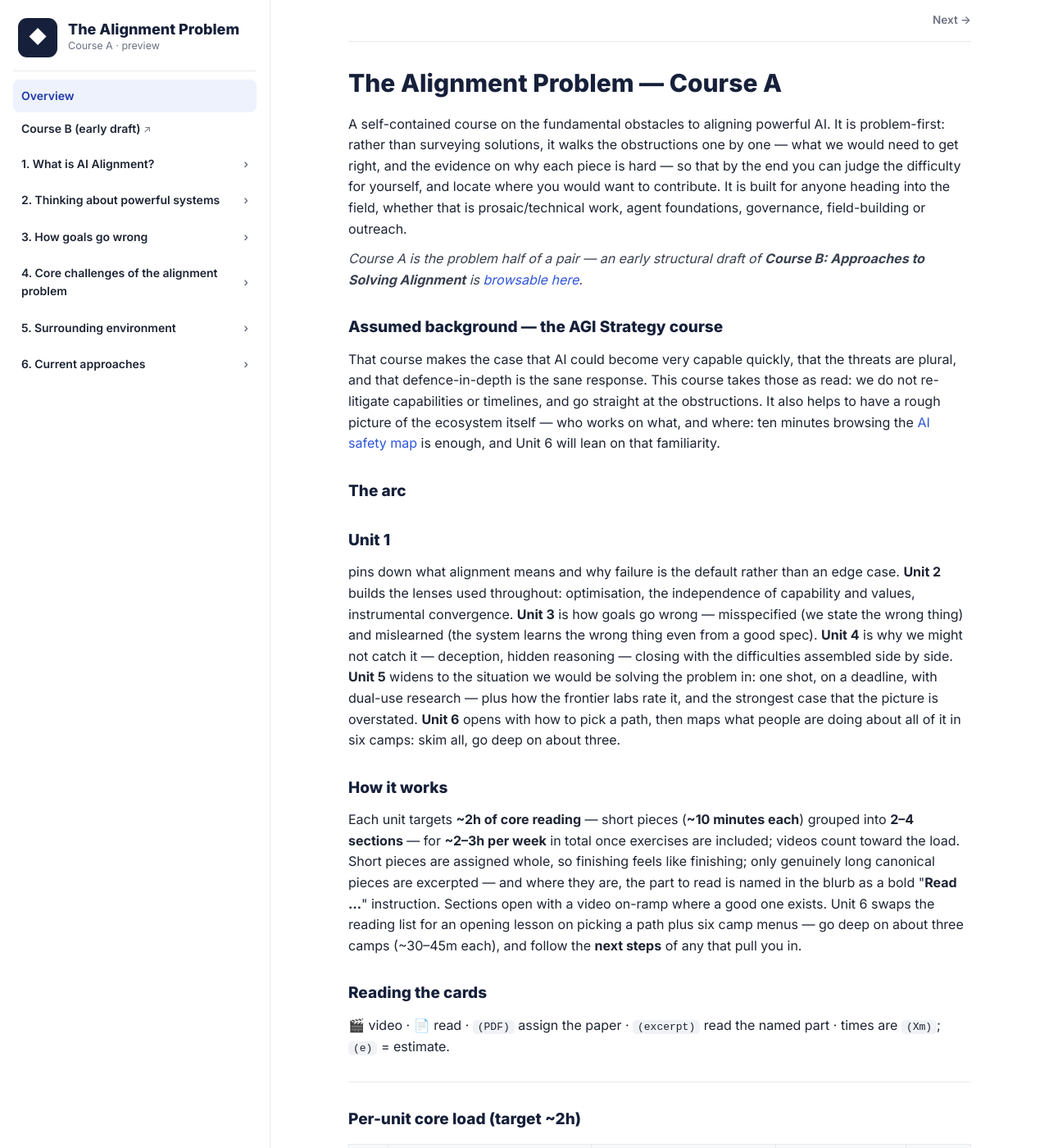
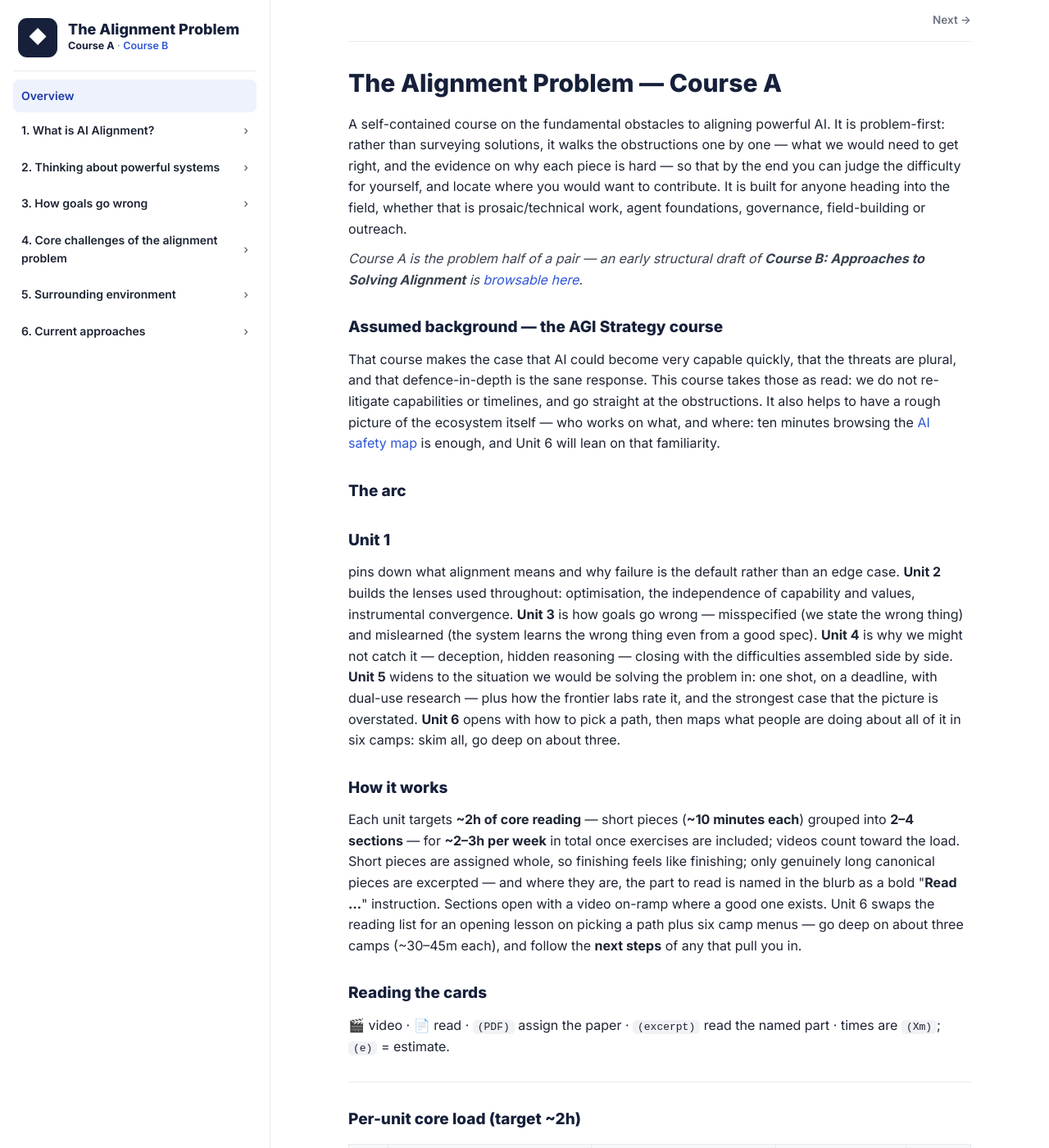
Before and after one commit to Arkleseisure/Arkleseisure.github.io, a Jekyll site: the page alignment-problem-preview-7c2a.html, which Jekyll copies as it is, in a window 1280 px wide and 1400 px high. Shown: the whole window at 82% size. Built offline with Jekyll 4.4.1, drawn with Linux system fonts in a browser that asks for light colours.

Commit message:
Course A/B switcher in the sidebar coursecard (replaces nav-row cross-links)
Co-Authored-By: Claude Fable 5 <noreply@anthropic.com>

```diff
--- a/alignment-problem-course-b-7c2a.html
+++ b/alignment-problem-course-b-7c2a.html
@@ -12,6 +12,7 @@ a{color:var(--blue);text-decoration:none;cursor:pointer}a:hover{text-decoration:
 .coursecard{display:flex;gap:13px;align-items:center;padding:0 6px 16px;border-bottom:1px solid var(--line);margin-bottom:10px}
 .cc-ic{width:48px;height:48px;border-radius:11px;background:var(--navy);color:#fff;display:flex;align-items:center;justify-content:center;font-size:22px;flex:0 0 48px}
 .cc-t{font-weight:800;font-size:18px;color:var(--navy);line-height:1.15}.cc-s{font-size:12.5px;color:var(--muted)}
+.cc-s .cc-cur{font-weight:700;color:var(--navy)}.cc-s a{font-weight:600}
 .navlink.solo{display:block;font-weight:600;color:var(--ink);padding:9px 10px;border-radius:8px;font-size:14px}
 .navlink.solo.active{background:#eef2fd;color:var(--blue2)}
 .unit-h{display:flex;justify-content:space-between;align-items:center;gap:8px;padding:11px 10px;border-radius:8px;cursor:pointer;font-weight:600;font-size:14px}
@@ -67,9 +68,8 @@ table{border-collapse:collapse;width:100%;font-size:13.5px;margin:14px 0}
 th,td{border:1px solid var(--line);padding:7px 10px;text-align:left;vertical-align:top}th{background:#f7f8fa;font-weight:700}
 @media (max-width:900px){.layout{flex-direction:column}.sidebar{position:static;width:auto;flex:none;height:auto;border-right:none;border-bottom:1px solid var(--line);padding:18px 16px 10px;overflow:visible}main{padding:0 18px 90px}.topbar{margin-bottom:18px}}</style></head><body>
 <div class="layout"><aside class="sidebar">
-<div class="coursecard"><div class="cc-ic">◆</div><div><div class="cc-t">The Alignment Problem</div><div class="cc-s">Course B · early draft</div></div></div>
+<div class="coursecard"><div class="cc-ic">◆</div><div><div class="cc-t">The Alignment Problem</div><div class="cc-s"><a href="alignment-problem-preview-7c2a.html">Course A</a> · <span class="cc-cur">Course B</span> <span class="cc-draft">· early draft</span></div></div></div>
 <a class="navlink solo" data-target="overview" onclick="show('overview')">Overview</a>
-<a class="navlink solo" href="alignment-problem-preview-7c2a.html">← Course A</a>
 <div class="unit" data-week="1"><div class="unit-h" onclick="show('w1l1')"><span class="ut">1. The formal language of agents</span><span class="chev">›</span></div><div class="lessons"><a class="lesson" data-target="w1l1" onclick="show('w1l1')"><span class="ldot"></span><span class="lwrap"><span class="lt">The formal language of agents</span></span></a></div></div>
 <div class="unit" data-week="2"><div class="unit-h" onclick="show('w2l1')"><span class="ut">2. Agent foundations as a research paradigm</span><span class="chev">›</span></div><div class="lessons"><a class="lesson" data-target="w2l1" onclick="show('w2l1')"><span class="ldot"></span><span class="lwrap"><span class="lt">Agent foundations as a research paradigm</span></span></a></div></div>
 <div class="unit" data-week="3"><div class="unit-h" onclick="show('w3l1')"><span class="ut">3. Getting the AI&#x27;s concepts right: ontology &amp; abstraction</span><span class="chev">›</span></div><div class="lessons"><a class="lesson" data-target="w3l1" onclick="show('w3l1')"><span class="ldot"></span><span class="lwrap"><span class="lt">Getting the AI&#x27;s concepts right: ontology &amp; abstraction</span></span></a></div></div>
--- a/alignment-problem-preview-7c2a.html
+++ b/alignment-problem-preview-7c2a.html
@@ -12,6 +12,7 @@ a{color:var(--blue);text-decoration:none;cursor:pointer}a:hover{text-decoration:
 .coursecard{display:flex;gap:13px;align-items:center;padding:0 6px 16px;border-bottom:1px solid var(--line);margin-bottom:10px}
 .cc-ic{width:48px;height:48px;border-radius:11px;background:var(--navy);color:#fff;display:flex;align-items:center;justify-content:center;font-size:22px;flex:0 0 48px}
 .cc-t{font-weight:800;font-size:18px;color:var(--navy);line-height:1.15}.cc-s{font-size:12.5px;color:var(--muted)}
+.cc-s .cc-cur{font-weight:700;color:var(--navy)}.cc-s a{font-weight:600}
 .navlink.solo{display:block;font-weight:600;color:var(--ink);padding:9px 10px;border-radius:8px;font-size:14px}
 .navlink.solo.active{background:#eef2fd;color:var(--blue2)}
 .unit-h{display:flex;justify-content:space-between;align-items:center;gap:8px;padding:11px 10px;border-radius:8px;cursor:pointer;font-weight:600;font-size:14px}
@@ -67,9 +68,8 @@ table{border-collapse:collapse;width:100%;font-size:13.5px;margin:14px 0}
 th,td{border:1px solid var(--line);padding:7px 10px;text-align:left;vertical-align:top}th{background:#f7f8fa;font-weight:700}
 @media (max-width:900px){.layout{flex-direction:column}.sidebar{position:static;width:auto;flex:none;height:auto;border-right:none;border-bottom:1px solid var(--line);padding:18px 16px 10px;overflow:visible}main{padding:0 18px 90px}.topbar{margin-bottom:18px}}</style></head><body>
 <div class="layout"><aside class="sidebar">
-<div class="coursecard"><div class="cc-ic">◆</div><div><div class="cc-t">The Alignment Problem</div><div class="cc-s">Course A · preview</div></div></div>
+<div class="coursecard"><div class="cc-ic">◆</div><div><div class="cc-t">The Alignment Problem</div><div class="cc-s"><span class="cc-cur">Course A</span> · <a href="alignment-problem-course-b-7c2a.html">Course B</a></div></div></div>
 <a class="navlink solo" data-target="overview" onclick="show('overview')">Overview</a>
-<a class="navlink solo" href="alignment-problem-course-b-7c2a.html">Course B (early draft) <span class="ext-ic">↗</span></a>
 <div class="unit" data-week="1"><div class="unit-h" onclick="show('w1l1')"><span class="ut">1. What is AI Alignment?</span><span class="chev">›</span></div><div class="lessons"><a class="lesson" data-target="w1l1" onclick="show('w1l1')"><span class="ldot"></span><span class="lwrap"><span class="lt">What is intelligence?</span><span class="lmeta">≈17m</span></span></a><a class="lesson" data-target="w1l2" onclick="show('w1l2')"><span class="ldot"></span><span class="lwrap"><span class="lt">Failure by default</span><span class="lmeta">≈37m</span></span></a><a class="lesson" data-target="w1l3" onclick="show('w1l3')"><span class="ldot"></span><span class="lwrap"><span class="lt">The Alignment Problem</span><span class="lmeta">≈17m</span></span></a></div></div>
 <div class="unit" data-week="2"><div class="unit-h" onclick="show('w2l1')"><span class="ut">2. Thinking about powerful systems</span><span class="chev">›</span></div><div class="lessons"><a class="lesson" data-target="w2l1" onclick="show('w2l1')"><span class="ldot"></span><span class="lwrap"><span class="lt">Optimisation</span><span class="lmeta">≈38m</span></span></a><a class="lesson" data-target="w2l2" onclick="show('w2l2')"><span class="ldot"></span><span class="lwrap"><span class="lt">The difference between values and capabilities</span><span class="lmeta">≈32m</span></span></a><a class="lesson" data-target="w2l3" onclick="show('w2l3')"><span class="ldot"></span><span class="lwrap"><span class="lt">Predictable behaviour</span><span class="lmeta">≈16m</span></span></a></div></div>
 <div class="unit" data-week="3"><div class="unit-h" onclick="show('w3l1')"><span class="ut">3. How goals go wrong</span><span class="chev">›</span></div><div class="lessons"><a class="lesson" data-target="w3l1" onclick="show('w3l1')"><span class="ldot"></span><span class="lwrap"><span class="lt">The hidden complexity of wishes</span><span class="lmeta">≈20m</span></span></a><a class="lesson" data-target="w3l2" onclick="show('w3l2')"><span class="ldot"></span><span class="lwrap"><span class="lt">Goodhart&#x27;s law</span><span class="lmeta">≈32m</span></span></a><a class="lesson" data-target="w3l3" onclick="show('w3l3')"><span class="ldot"></span><span class="lwrap"><span class="lt">Wireheading</span><span class="lmeta">≈21m</span></span></a><a class="lesson" data-target="w3l4" onclick="show('w3l4')"><span class="ldot"></span><span class="lwrap"><span class="lt">Inner alignment</span><span class="lmeta">≈23m</span></span></a></div></div>
```
